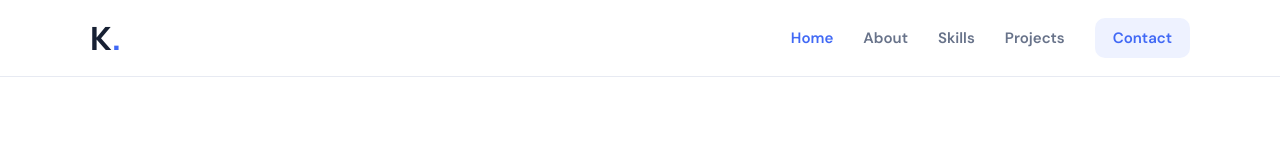
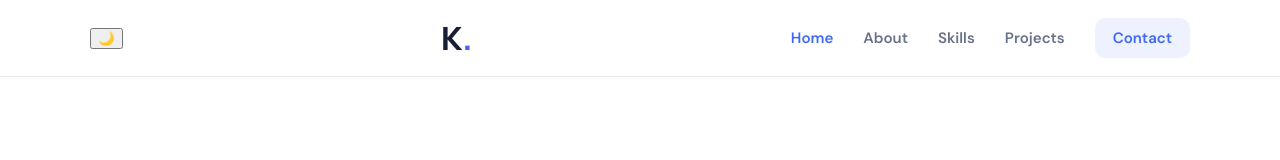
Before and after one commit to Kavyabala738/kavyabala_portfolio, a plain HTML site: page index.html in a window 1280 px wide. Shown: the top 160 px of the page. Drawn offline with Linux system fonts and the light colour scheme.

Commit message:
Update index.html

```diff
--- a/index.html
+++ b/index.html
@@ -13,6 +13,9 @@
   <a class="skip-link" href="#main">Skip to main content</a>
   <header class="site-header">
     <nav class="nav wrap" aria-label="Main navigation">
+      <button id="theme-toggle" class="theme-toggle" aria-label="Switch to dark mode">
+    🌙
+</button>
       <a class="brand" href="index.html" aria-label="Kavyabala home">K<span>.</span></a>
       <button class="menu-toggle" type="button" aria-expanded="false" aria-controls="primary-menu">
         <span class="sr-only">Toggle navigation</span><span aria-hidden="true">☰</span>
```
